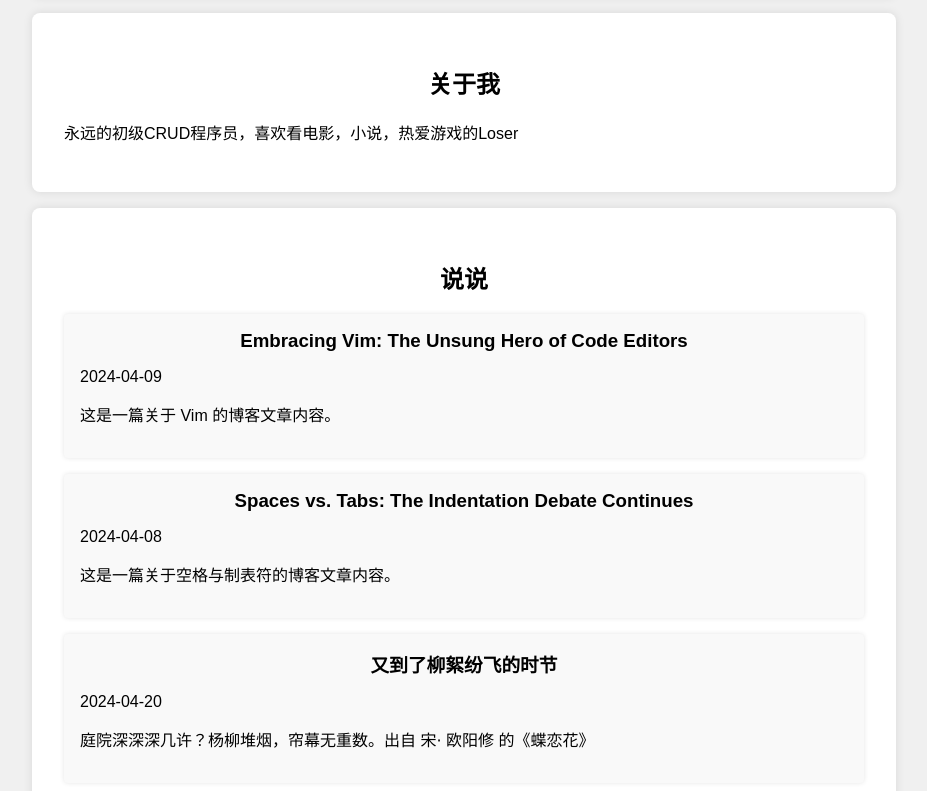
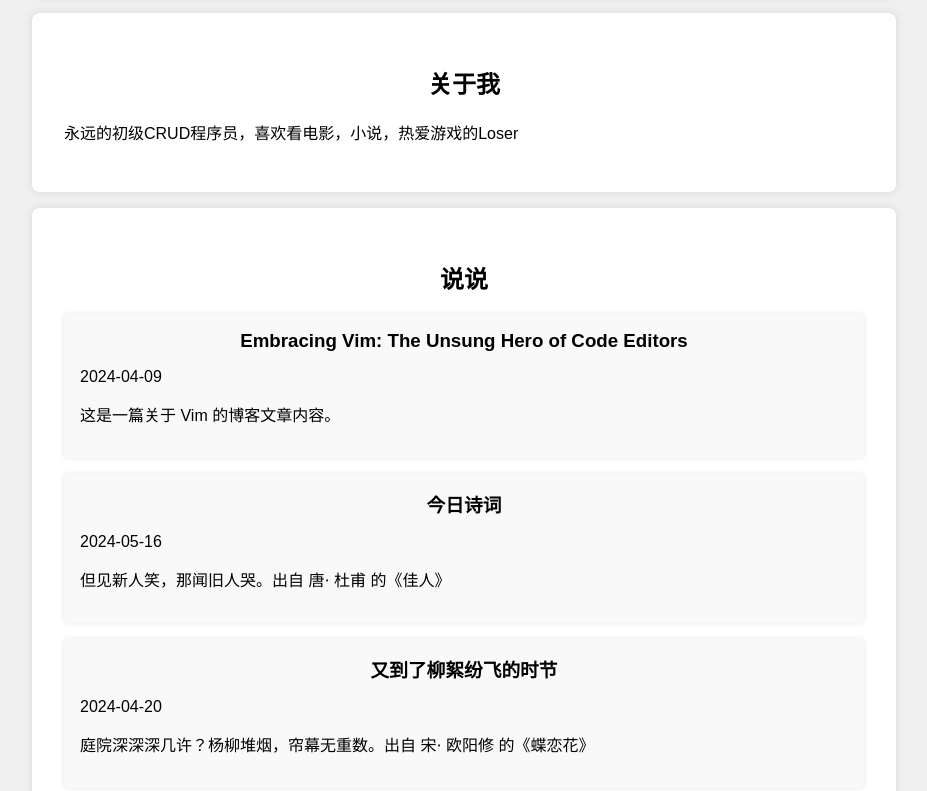
Before and after one commit to UltramanOwen/ultramanowen.github.io, a plain HTML site: page index.html in a window 1280 px wide. Shown: the part 380-1171 px from the top of the page, without its empty margins (176-1103 px from the left). Drawn offline with Linux system fonts and the light colour scheme.

Commit message:
Update posts.json

```diff
--- a/index.html
+++ b/index.html
@@ -3,7 +3,7 @@
 <head>
     <meta charset="UTF-8">
     <meta name="viewport" content="width=device-width, initial-scale=1.0">
-    <title>个人主页</title>
+    <title>英才</title>
     <link rel="stylesheet" href="styles.css">
 </head>
 <body>
--- a/posts/posts.json
+++ b/posts/posts.json
@@ -5,9 +5,9 @@
         "content": "这是一篇关于 Vim 的博客文章内容。"
     },
     {
-        "title": "Spaces vs. Tabs: The Indentation Debate Continues",
-        "date": "2024-04-08",
-        "content": "这是一篇关于空格与制表符的博客文章内容。"
+        "title": "今日诗词",
+        "date": "2024-05-16",
+        "content": "但见新人笑，那闻旧人哭。出自 唐⋅ 杜甫 的《佳人》"
     },
     {
         "title": "又到了柳絮纷飞的时节",
```
